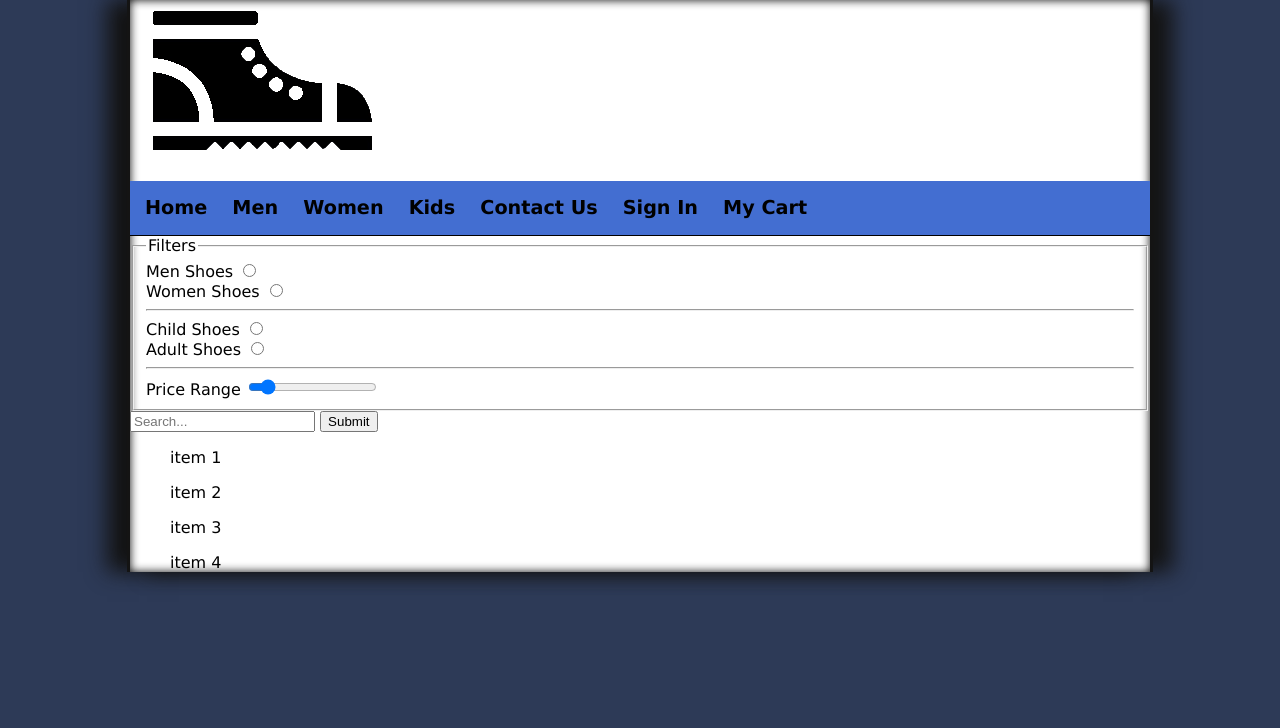
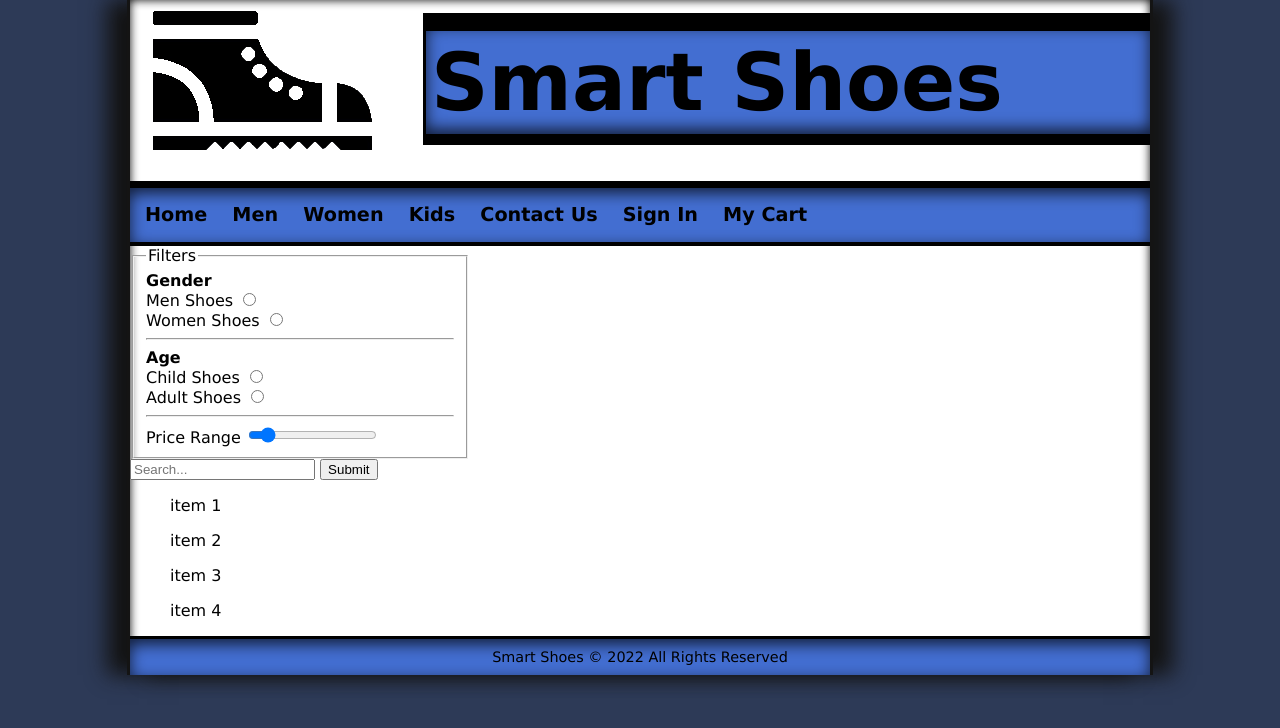
Before and after one commit to LoFonWorks/Smart-Shoes, a PHP site: page /searchPage.html in a window 1280 px wide. Shown: the top 728 px of the page. Run offline with PHP 8.4, Linux system fonts and the light colour scheme.

Commit message:
Add files via upload

```diff
--- a/searchPage.css
+++ b/searchPage.css
@@ -7,15 +7,12 @@
 */
 
 html {
-    /*background-color: rgb(45, 58, 87);*/
-    /*background-color: rgb(67, 110, 209);*/
     background-color: rgb(45, 58, 87);
 }
 
 body {
     background-color: rgb(255, 255, 255);
     font-family: Verdana, Geneva, Arial, sans-serif;
-    background-color: white;
     box-shadow: rgb(20, 20, 20) 20px 0px 20px,  rgb(20, 20, 20) -20px 0px 20px,
                 inset rgb(10, 10, 10) 0px 0px 10px;
     border-left: 3px solid rgb(20, 20, 20);
@@ -29,7 +26,20 @@ body {
 
 header {
     border-bottom: 1px solid rgb(0, 0, 0);
-    color: white;
+}
+
+body header section h1 {
+	float: right;
+    width: 70%;
+    font-size: 5em;
+    background-color: rgb(67, 110, 209);
+    margin: 0;
+    margin-top: 13px;
+    padding: 5px;
+    border-top: 5mm solid black;
+    box-shadow: inset 0 -5px 15px 0px rgba(0, 0, 0, 0.75);
+    border-bottom: 3mm solid black;
+    border-left: 1mm solid black;
 }
 
 header nav ul {
@@ -37,6 +47,9 @@ header nav ul {
     list-style-type: none;
     margin: 0;
     padding: 5px;
+    border-top: 2mm solid black;
+    box-shadow: inset 0 5px 15px 0px rgba(0, 0, 0, 0.75);
+    border-bottom: 1mm solid black;
 }
 
 header nav ul li {
@@ -58,3 +71,27 @@ header nav ul li a:hover {
     color: red;
     text-decoration: underline;
 }
+
+footer {
+    border-top: 1mm solid black;
+    box-shadow: inset 0 5px 15px 0px rgba(0, 0, 0, 0.75);
+	background-color: rgb(67, 110, 209);
+	font-size: 0.9em;
+	padding: 10px 0px;
+	text-align: center;
+}
+
+fieldset
+{
+    min-height: 100%;
+}
+
+div.col-1-3
+{
+   width: 33.33%;
+}
+
+div.col-2-3
+{
+   width: 66.67%;
+}
--- a/searchPage.html
+++ b/searchPage.html
@@ -17,7 +17,10 @@
 
     <body>
         <header>
+            <section>
                 <a href="home.html"><img src="smart_shoes.png" alt="Smart Shoes" id="logoimg"/></a>
+                <h1>Smart Shoes</h1>
+            </section>
             <nav>
                 <ul>
                     <li><a href="home.html">Home</a></li>
@@ -31,8 +34,11 @@
             </nav>
         </header>
 
+        <div>
+            <div class="col-1-3">
                 <fieldset id="pickupInfo">
                     <legend>Filters</legend>
+                    <b>Gender</b>
                     <div>
                         <label for="men">Men Shoes</label>
                         <input id="men" name="genderFilter" type="radio"/>
@@ -42,6 +48,7 @@
                         <input id="women" name="genderFilter" type="radio"/>
                     </div>
                     <hr/>
+                    <b>Age</b>
                     <div>
                         <label for="children">Child Shoes</label>
                         <input id="children" name="ageFilter" type="radio"/>
@@ -57,7 +64,8 @@
                             value="100" step="25" min="50" max="500"/>
                     </div>
                 </fieldset>
-
+            </div>
+            <div class="col-2-3">
                 <div class="searchbar">
                     <input type="text" placeholder="Search..." name="search">
                     <button type="submit">Submit</button>
@@ -71,5 +79,12 @@
                         <p>item 4</p>
                     </ul>
                 </div>
+            </div>
+        </div>
+
+
+        <footer>
+            Smart Shoes &copy; 2022 All Rights Reserved
+        </footer>
     </body>
 </html>
```
Lines whose indentation alone changed are shown as unchanged.
